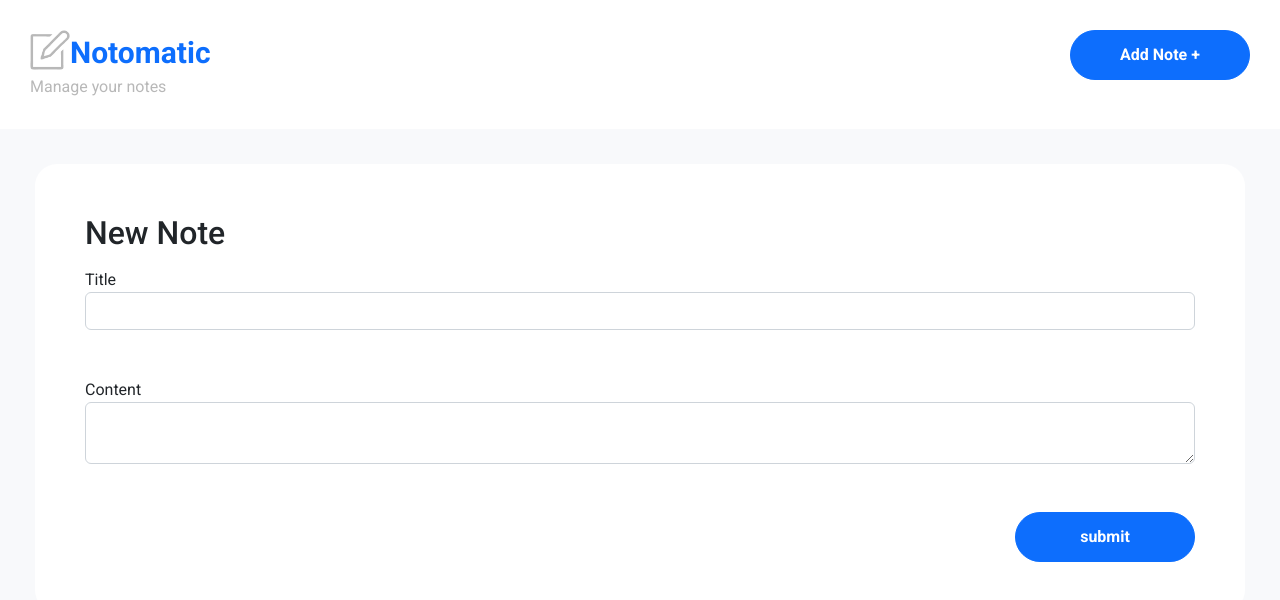
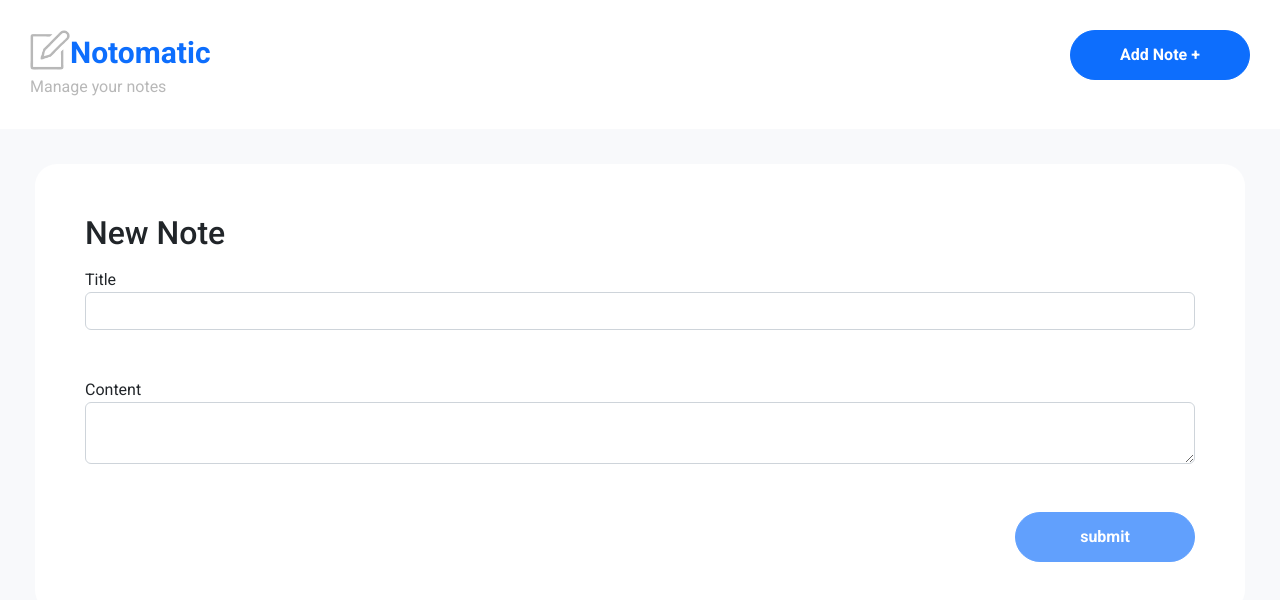
Before and after one commit to avneesh-jha/notomatic, a React (Create React App) app: page /note/new in a window 1280 px wide. Shown: the top 600 px of the page. Built offline with nearby package versions, Linux system fonts and the light colour scheme; data requests are answered from the project's data file.

Commit message:
fix: enable and disable button logic

```diff
--- a/src/components/NoteForm/NoteForm.jsx
+++ b/src/components/NoteForm/NoteForm.jsx
@@ -1,4 +1,4 @@
-import { PencilFill, Textarea, TrashFill } from "react-bootstrap-icons";
+import { PencilFill, TrashFill } from "react-bootstrap-icons";
 // import { Button } from "react-bootstrap/Button";
 import { FieldError } from "../FieldError/FieldError";
 import { ButtonPrimary } from "../../components/ButtonPrimary/ButtonPrimary";
@@ -16,8 +16,8 @@ const VALIDATOR = {
 export function NoteForm({ title, onCLickEdit, onClickDelete, onSubmit }) {
   const [formValues, setFormValues] = useState({ title: "", content: "" });
   const [formErrors, setFormErrors] = useState({
-    title: undefined,
-    content: undefined,
+    title: true,
+    content: true,
   });
 
   function onChangeFormValues(e) {
@@ -69,9 +69,22 @@ export function NoteForm({ title, onCLickEdit, onClickDelete, onSubmit }) {
       <FieldError msg={formErrors.content} />
     </div>
   );
+  const hasError = () => {
+    for (const fieldName in formErrors) {
+      if (formErrors[fieldName]) {
+        return true;
+      }
+    }
+    return false;
+  };
   const submitBtn = (
     <div className={s.submit_btn}>
-      <ButtonPrimary onClick={() => onSubmit(formValues)}>submit</ButtonPrimary>
+      <ButtonPrimary
+        isDisabled={hasError()}
+        onClick={() => onSubmit(formValues)}
+      >
+        submit
+      </ButtonPrimary>
     </div>
   );
   return (
--- a/src/components/buttonPrimary/ButtonPrimary.jsx
+++ b/src/components/buttonPrimary/ButtonPrimary.jsx
@@ -1,9 +1,10 @@
 import s from "./style.module.css";
 
-export function ButtonPrimary({ children, onClick }) {
+export function ButtonPrimary({ children, onClick, isDisabled }) {
   return (
     <div>
       <button
+        disabled={isDisabled}
         onClick={onClick}
         type="button"
         className={`btn btn-primary ${s.button}`}
```
